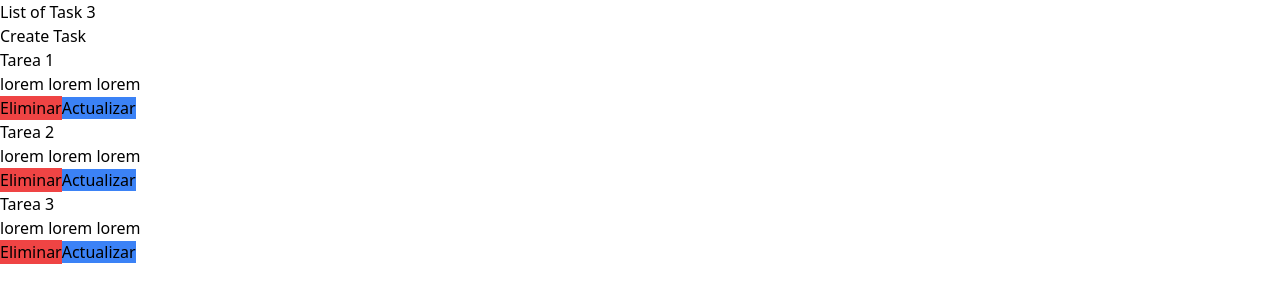
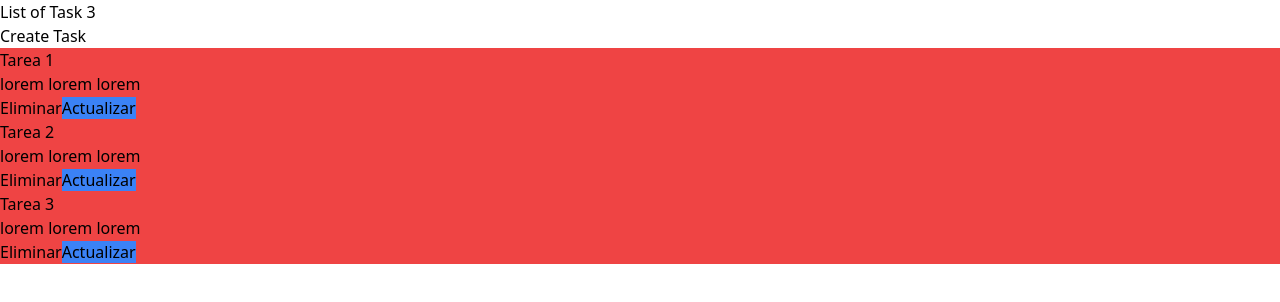
Before and after one commit to Andrewsjjz/CRUD-Redux, a React (Vite) app: page / in a window 1280 px wide. Shown: the top 302 px of the page. Built offline with nearby package versions, Linux system fonts and the light colour scheme.

Commit message:
Update ListaTareas.jsx

```diff
--- a/src/components/ListaTareas.jsx
+++ b/src/components/ListaTareas.jsx
@@ -21,7 +21,7 @@ const ListaTareas = () => {
        </Link>
     </header>
 
-    <div>
+    <div className="bg-red-500">
       {taskState.map (task => (
         <div
         key={task.id}
```
